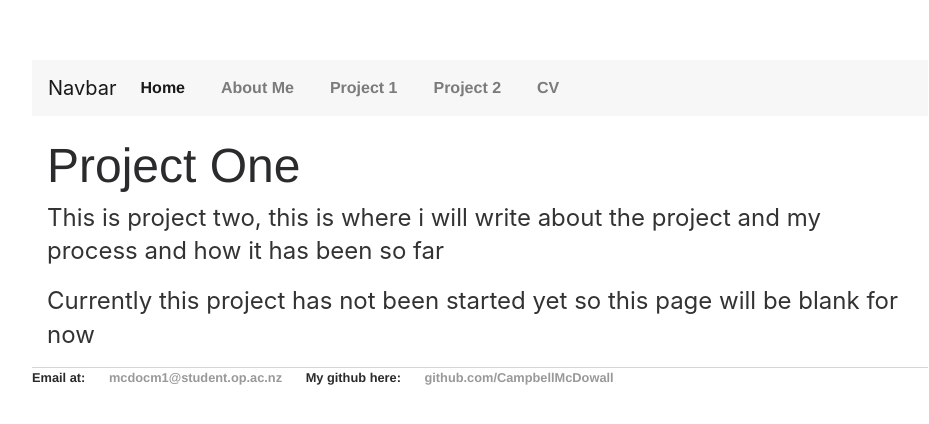
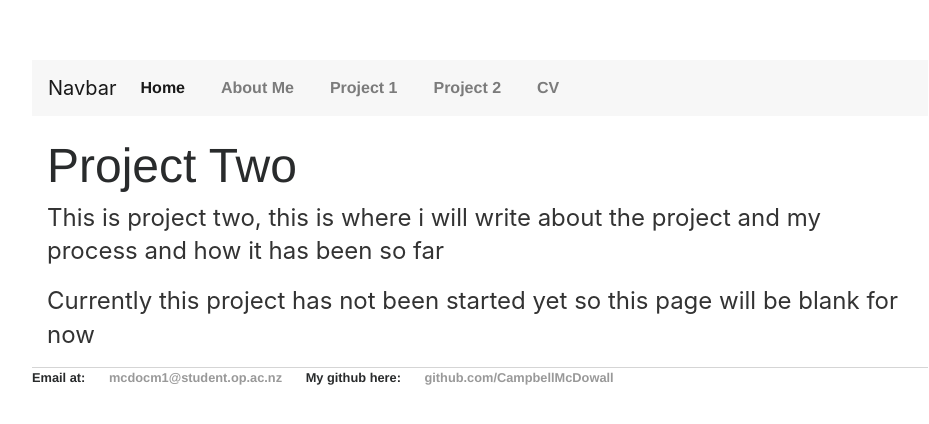
Before and after one commit to CampbellMcDowall/CampbellMcDowall.github.io, a Jekyll site: the page built from projectTwo.html, in a window 1280 px wide. Shown: the top 424 px of the page, without its empty margins (160-1089 px from the left). Built offline with Jekyll 4.4.1, drawn with Linux system fonts in a browser that asks for light colours; nearby versions of some CDN libraries.

Commit message:
Update projectTwo.html

```diff
--- a/projectTwo.html
+++ b/projectTwo.html
@@ -4,7 +4,7 @@ title: Project Two
 ---
 
 		<div class="blurb">
-			<h1>Project One</h1>
+			<h1>Project Two</h1>
 			<p>This is project two, this is where i will write about the project and my process and how it has been so far</p>
 			<p>Currently this project has not been started yet so this page will be blank for now</p>
 		</div>
```
